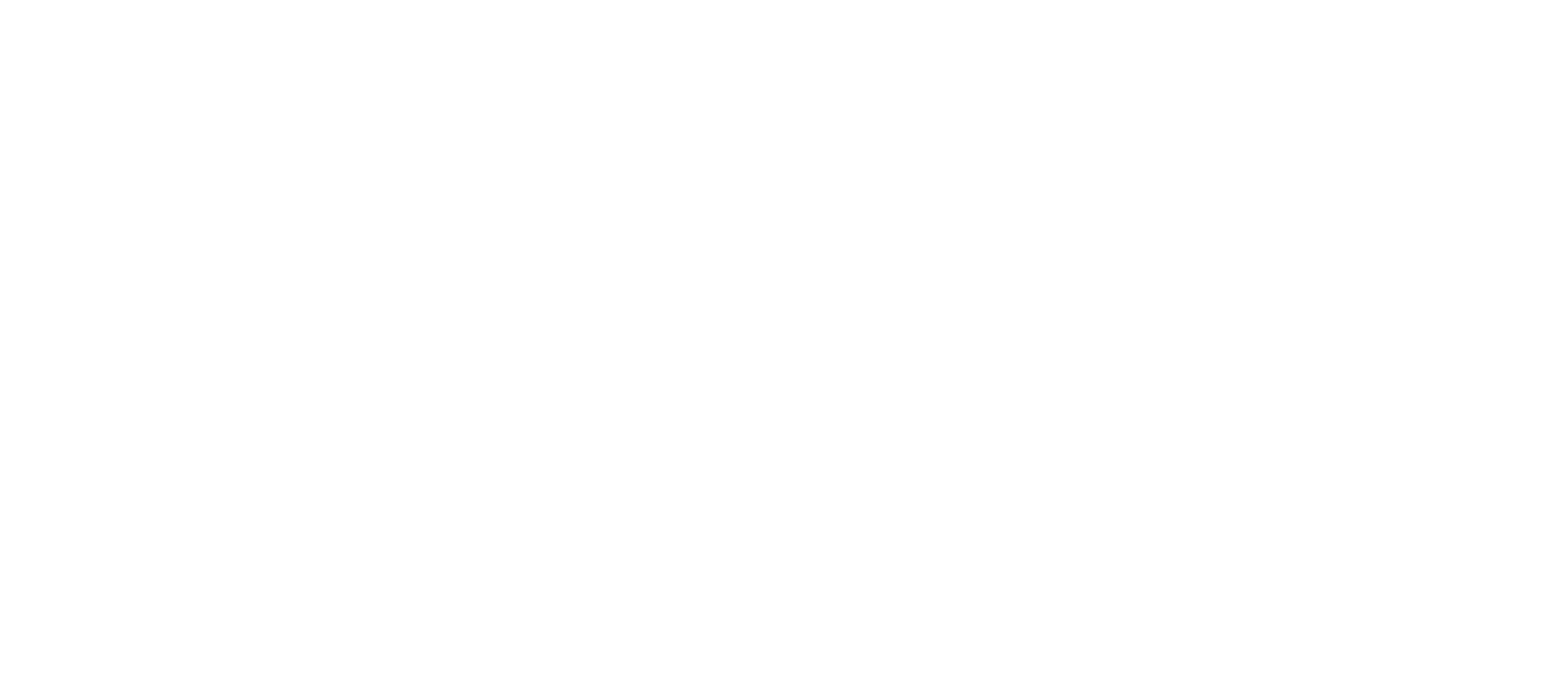
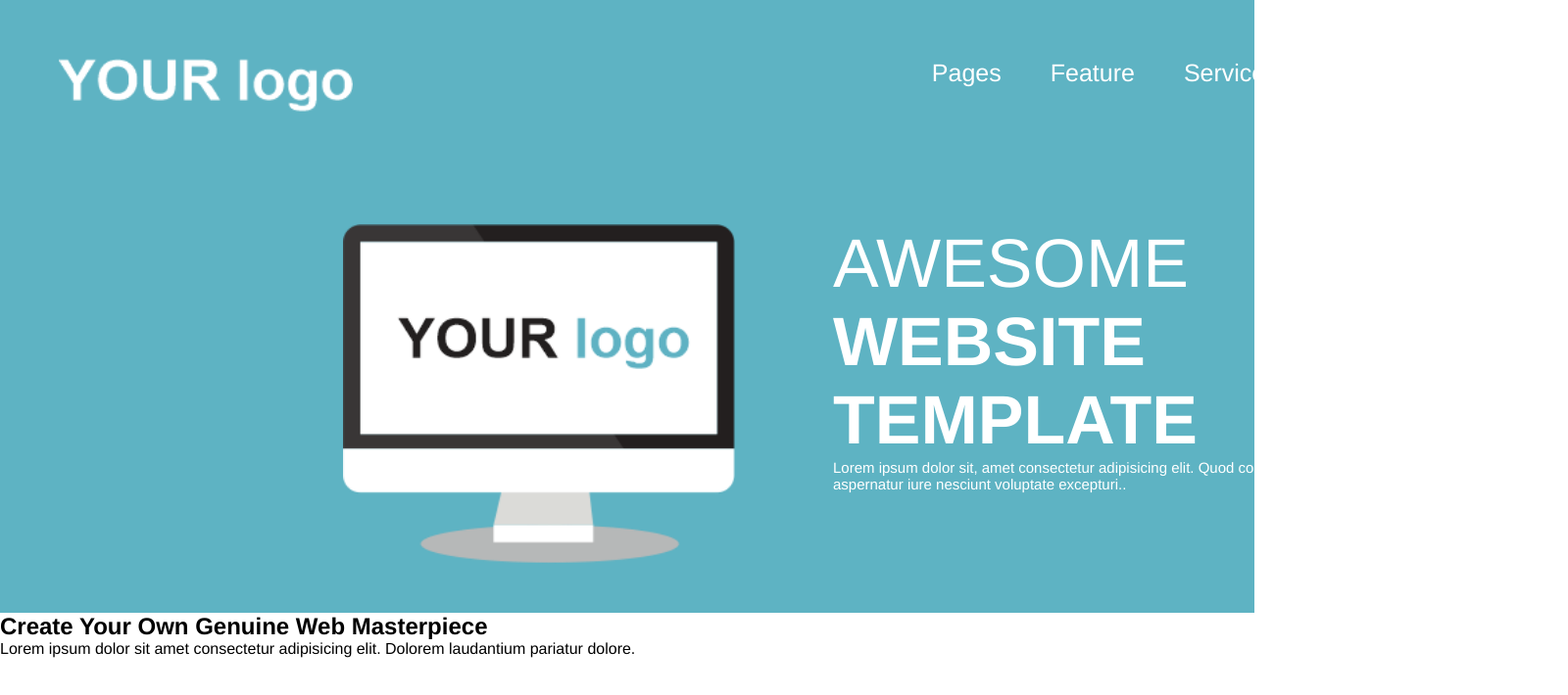
Before and after one commit to nikolasrailan/AtividadeWeb-6, a plain HTML site: page index.html in a window 1280 px wide. Shown: the whole page at 98% size, 1600 px wide, since content can reach past the window. Drawn offline with Linux system fonts and the light colour scheme.

Commit message:
cabecalho feito

```diff
--- a/css/style.css
+++ b/css/style.css
@@ -0,0 +1,72 @@
+* {
+    --cor-primaria: #5eb3c3;
+    --cor-secundaria: #444644;
+    --cor-fundo: #e6e7e8;
+    margin: 0;
+    padding: 0;
+    text-decoration: none;
+    list-style: none;
+    box-sizing: border-box;
+    font-family: 'Franklin Gothic Medium', 'Arial Narrow', Arial, sans-serif;
+}
+
+/* ------CABECALHO------- */
+header{
+    background: var(--cor-primaria);
+}
+
+.container{
+    width: 1600px;
+    margin: 0 auto;
+}
+
+.cabecalho{
+    display: flex;
+    justify-content: space-between;
+    padding: 60px;
+}
+
+.cabecalho-logo img{
+    width: 300px;
+}
+
+.cabecalho nav{
+    display: flex;
+    gap: 50px;
+    font-size: 25px;
+}
+
+.cabecalho nav a{
+    color: #fff;
+}
+
+.cabecalho-conteudo{
+    display: flex;
+}
+
+.cabecalho-conteudo div{
+    width: 50%;
+    display: flex;
+    flex-direction: column;
+    padding: 50px;
+    color: #fff;
+}
+
+.img-principal{
+    display: flex;
+    align-items: flex-end;
+}
+.cabecalho-conteudo img{
+    width: 400px;
+}
+
+.cabecalho-conteudo div h1{
+    font-size: 70px;
+    font-weight: lighter;
+    text-transform: uppercase;
+}
+
+.cabecalho-conteudo div p{
+    font-size: 15px;
+    font-weight: lighter;
+}
--- a/index.html
+++ b/index.html
@@ -9,6 +9,39 @@
     <link rel="stylesheet" href="css/style.css">
 </head>
 <body>
+    <header>
+        <div class="container">
+            <div class="cabecalho">
+                <div class="cabecalho-logo">
+                    <img src="./img/logo.png" alt="Logo">
+                </div>
+                <nav>
+                    <a href="">Pages</a>
+                    <a href="">Feature</a>
+                    <a href="">Services</a>
+                    <a href="">Blog</a>
+                    <a href="">Contact</a>
+                </nav>
+            </div>
 
+            <div class="cabecalho-conteudo">
+                <div class="img-principal">
+                    <img src="./img/img-principal.png" alt="Imagem Principal-Your Logo">
+                </div>
+                <div>
+                    <h1>Awesome <strong><br>Website <br>Template</strong></h1>
+
+                    <p>Lorem ipsum dolor sit, amet consectetur adipisicing elit. Quod consectetur, maiores atque cupiditate aspernatur iure nesciunt voluptate excepturi..</p>
+                </div>
+            </div>
+        </div>
+    </header>
+
+    <section class="mini-section">
+        <div class="container">
+            <h1>Create Your Own Genuine Web Masterpiece</h1>
+            <p>Lorem ipsum dolor sit amet consectetur adipisicing elit. Dolorem laudantium pariatur dolore.</p>
+        </div>
+    </section>
 </body>
 </html>
```
Also changed, not shown: img/footer-face.png (added), img/footer-insta.png (added), img/footer-twitter.png (added), img/footer-youtube.png (added), img/img-principal.png (added), img/layout.png (added), img/logo.png (added), img/sec-coordenation.png (added), img/sec-customizable.png (added), img/sec-research.png (added), img/sec-test.png (added), img/sec2-img.png (added), img/sec3-icone1.png (added), img/sec3-icone2.png (added), 4 more files.
